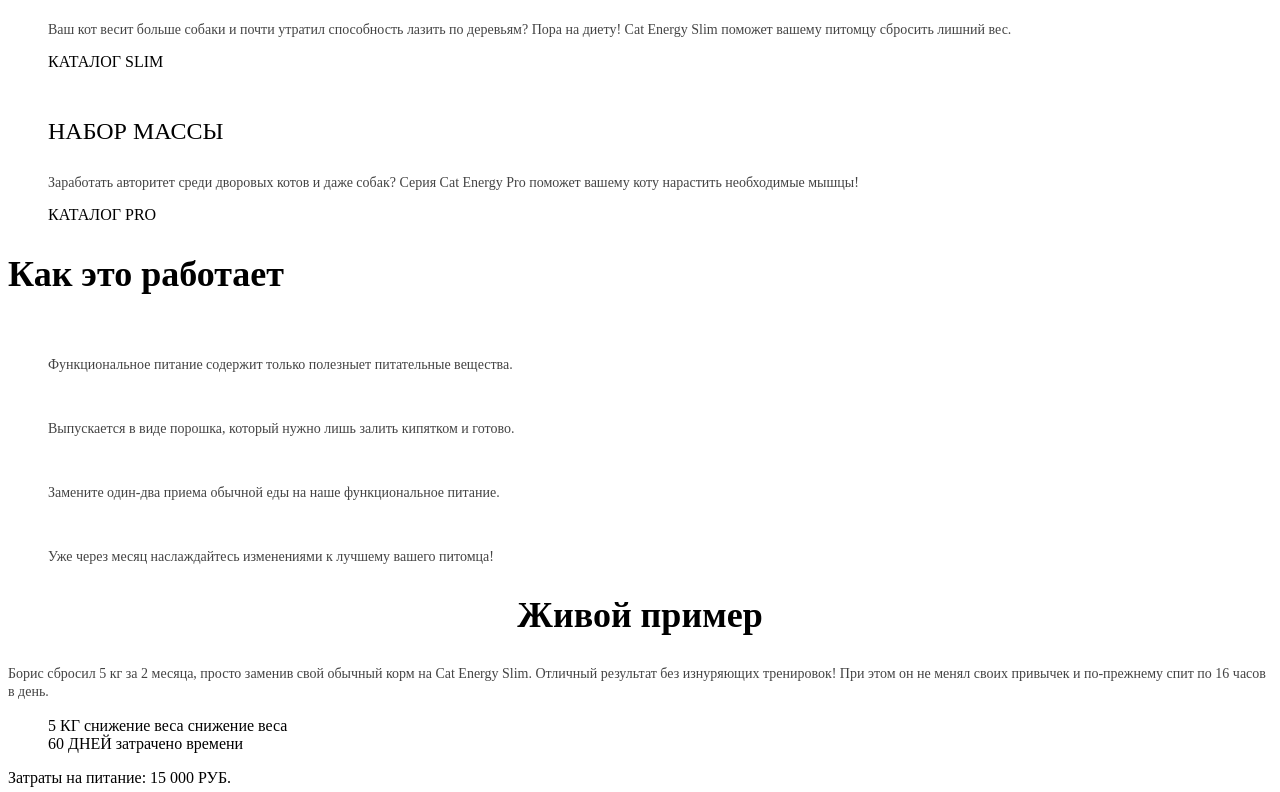
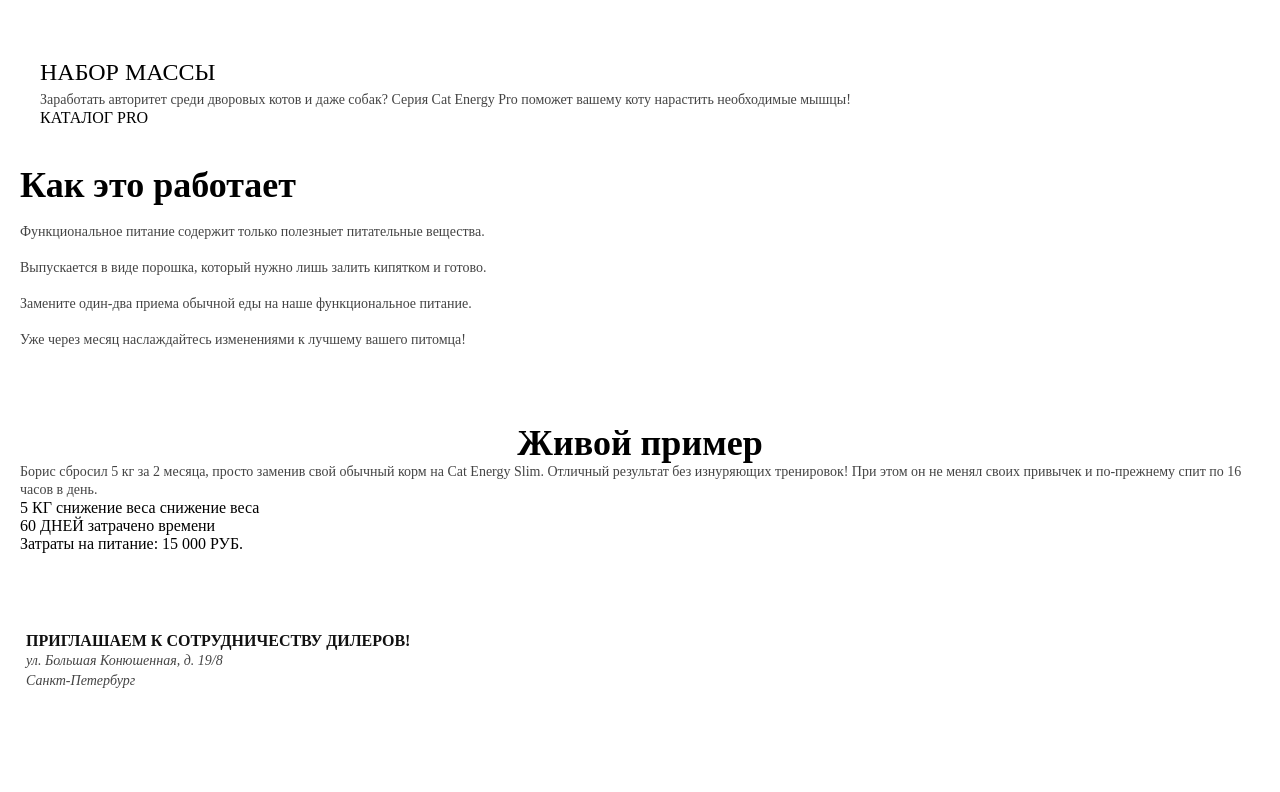
Before and after one commit to htmlacademy-adaptive/1129229-cat-energy-29, a website: page source/index.html in a window 1280 px wide. Shown: the part 668-1460 px from the top of the page. Drawn offline with nearby package versions, Linux system fonts and the light colour scheme; files that its build step writes are made by us from their sources.

Commit message:
Препроцессоры и автоматизация

```diff
--- a/source/index.html
+++ b/source/index.html
@@ -61,6 +61,7 @@
         </div>
       </section>
       <section class="advantages">
+        <div class="advantages__wrapper">
           <h2 class="advantages__title">Как это работает</h2>
           <ol class="advantages__list">
             <li class="advantages__item">
@@ -80,8 +81,10 @@
               <p class="advantages__text">Уже через месяц наслаждайтесь изменениями к лучшему вашего питомца!</p>
             </li>
           </ol>
+        </div>
       </section>
       <section class="example">
+        <div class="example__wrapper">
           <h2 class="example__title">Живой пример</h2>
           <p class="example__text">Борис сбросил 5 кг за 2 месяца, просто заменив свой обычный корм на Cat Energy Slim. Отличный результат без изнуряющих тренировок! При этом он не менял своих привычек и по-прежнему спит по 16 часов в день. </p>
           <ul class="example__list">
@@ -98,6 +101,7 @@
           <div class="example__picture">
             <img src="" alt="">
           </div>
+        </div>
       </section>
       <section class="contacts">
         <div class="contacts__wrapper">
@@ -106,11 +110,12 @@
             <p class="contacts__text-street">ул. Большая Конюшенная, д. 19/8</p>
             <p class="contacts__text-city">Санкт-Петербург</p>
           </address>
+        </div>
         <div class="contacts__map"></div>
-        </div>
       </section>
     </main>
     <footer class="footer">
+      <div class="footer__wrapper">
         <a href="" class="footer__logo">
           <img src="" alt="">
         </a>
@@ -135,6 +140,7 @@
           <img src="" alt="">
           <span class="visually-hidden">HTML Academy</span>
         </a>
+      </div>
     </footer>
   </body>
 </html>
--- a/source/sass/blocks/advantages.scss
+++ b/source/sass/blocks/advantages.scss
@@ -1,4 +1,7 @@
 .advantages {
+  &__wrapper {
+    padding: 0 20px 49px;
+  }
   &__title {
     color: #000;
     font-size: 36px;
--- a/source/sass/blocks/catalog.scss
+++ b/source/sass/blocks/catalog.scss
@@ -1,4 +1,7 @@
 .catalog {
+  &__wrapper {
+    padding: 0 20px;
+  }
   &__title {
     color: #000;
     font-size: 36px;
--- a/source/sass/blocks/common.scss
+++ b/source/sass/blocks/common.scss
@@ -1,3 +1,6 @@
+.wrapper {
+  padding: 0 20px;
+}
 .button {
   width: 100%;
   padding: 10px 14px;
--- a/source/sass/blocks/contacts.scss
+++ b/source/sass/blocks/contacts.scss
@@ -1,4 +1,7 @@
 .contacts {
+  &__wrapper {
+    padding: 20px 26px;
+  }
   &__title {
     color: #111;
     font-size: 16px;
--- a/source/sass/blocks/example.scss
+++ b/source/sass/blocks/example.scss
@@ -1,4 +1,7 @@
 .example {
+  &__wrapper {
+    padding: 25px 20px 40px;
+  }
   &__title {
     color: #000;
     text-align: center;
--- /dev/null
+++ b/source/sass/blocks/footer.scss
@@ -0,0 +1,5 @@
+.footer {
+  &__wrapper {
+    padding: 20px 40px;
+  }
+}
--- a/source/sass/blocks/header.scss
+++ b/source/sass/blocks/header.scss
@@ -1,3 +1,6 @@
 .main-header {
   background-color: #fff;
+  &__wrapper {
+    padding: 14px 20px;
+  }
 }
--- a/source/sass/blocks/hero.scss
+++ b/source/sass/blocks/hero.scss
@@ -14,4 +14,7 @@
     line-height: 14px;
     text-transform: uppercase;
   }
+  &__wrapper {
+    padding: 27px 20px 0 20px;
+  }
 }
--- a/source/sass/blocks/normalize.scss
+++ b/source/sass/blocks/normalize.scss
@@ -1,5 +1,10 @@
 ul, li {
   list-style: none;
+}
+
+body, h1, h2, h3, p, ul, ol, li, fieldset {
+  padding: 0;
+  margin: 0;
 }
 
 a {
--- a/source/sass/blocks/program.scss
+++ b/source/sass/blocks/program.scss
@@ -1,4 +1,7 @@
 .program {
+  &__item {
+    padding: 24px 20px 18px;
+  }
   &__title {
     color: #000;
     font-size: 24px;
@@ -20,4 +23,7 @@
     line-height: 16px;
     text-transform: uppercase;
   }
+  &__wrapper {
+    padding: 20px;
+  }
 }
--- a/source/sass/style.scss
+++ b/source/sass/style.scss
@@ -15,3 +15,4 @@
 @use "./blocks/owner.scss";
 @use "./blocks/comment.scss";
 @use "./blocks/additionally.scss";
+@use "./blocks/footer.scss";
```
Also changed, not shown: source/catalog.html (+2 -0 lines). Lines whose indentation alone changed are shown as unchanged.
